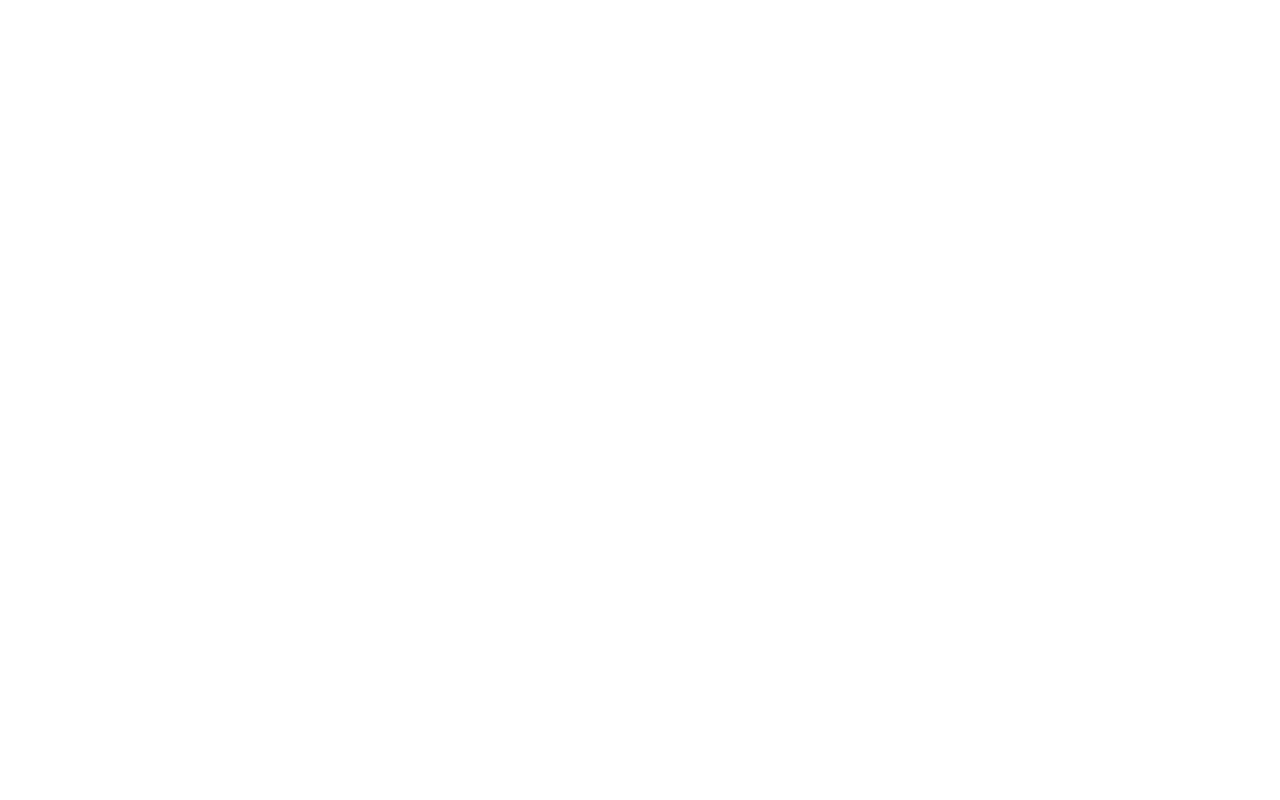
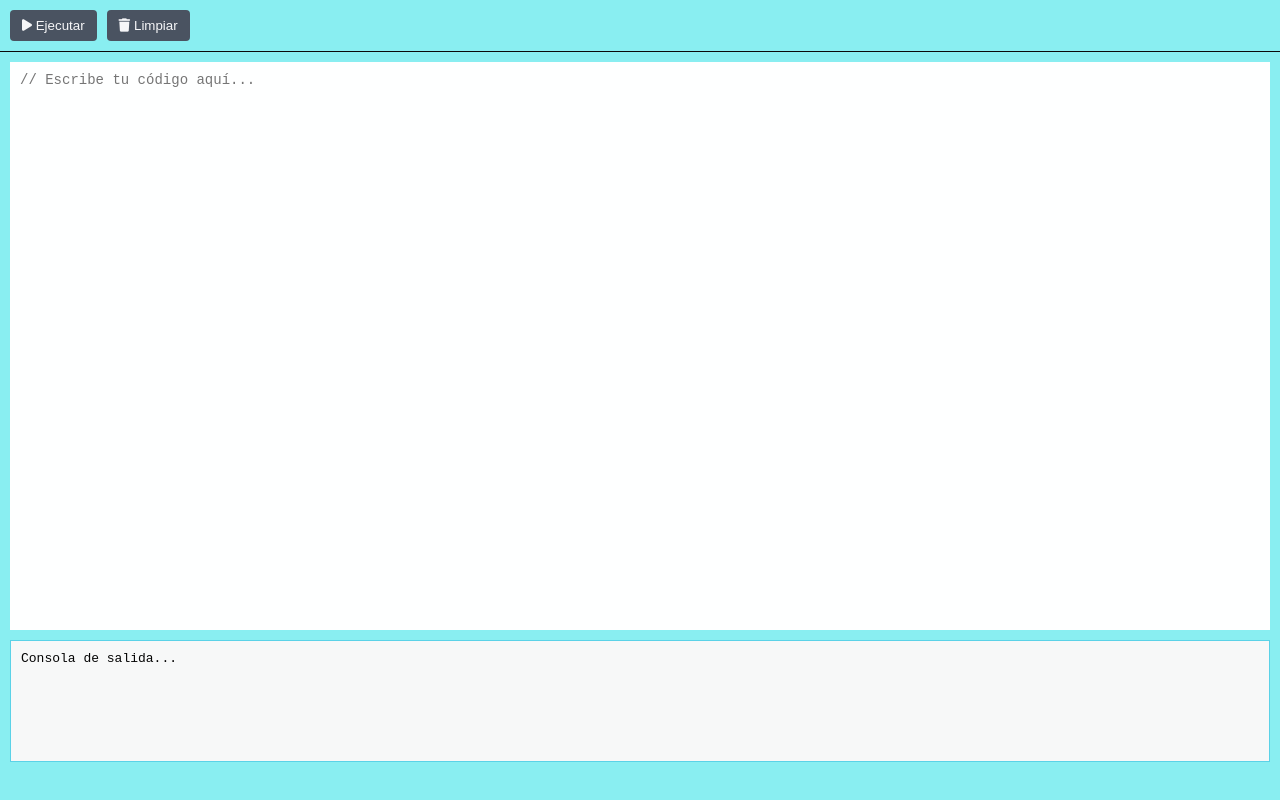
Before and after one commit to mastercelta/Taller-final-compiladores, a website: page compilador-grupoX/frontend/index.html in a window 1280 px wide. Drawn offline with Linux system fonts and the light colour scheme.

Commit message:
cargue de compilador interfaz web

```diff
--- a/compilador-grupoX/frontend/app.js
+++ b/compilador-grupoX/frontend/app.js
@@ -1 +1,15 @@
-// Comunicación entre interfaz y compilador
+
+function ejecutarCodigo() {
+    const code = document.getElementById('code').value;
+
+    if (code.trim() === '') {
+    document.getElementById('output').textContent = 'No hay código para ejecutar.';
+    } else {
+    document.getElementById('output').textContent = 'Ejecutando código...\n' + code;
+    }
+}
+
+function limpiarCodigo(){
+    document.getElementById("code").value="";
+    document.getElementById("output").innerHTML="Consola de salida...";
+}
--- a/compilador-grupoX/frontend/index.html
+++ b/compilador-grupoX/frontend/index.html
@@ -1 +1,25 @@
 <!-- Página principal -->
+<!DOCTYPE html>
+<html lang="es">
+<head>
+    <meta charset="UTF-8" />
+    <meta name="viewport" content="width=device-width, initial-scale=1.0"/>
+    <title>Compilador</title>
+    <link rel="stylesheet" href="styles.css" />
+    <link rel="stylesheet" href="https://cdnjs.cloudflare.com/ajax/libs/font-awesome/6.5.0/css/all.min.css">
+
+</head>
+<body>
+    <div class="toolbar">
+        <button onclick="ejecutarCodigo()"><i class="fas fa-play"></i> Ejecutar</button>
+        <button onclick="limpiarCodigo()"><i class="fas fa-trash"></i> Limpiar</button>
+    </div>
+
+    <div class="editor">
+    <textarea id="code" placeholder="// Escribe tu código aquí..."></textarea>
+    <div class="output" id="output">Consola de salida...</div>
+    </div>
+
+    <script src="app.js"></script>
+</body>
+</html>
--- a/compilador-grupoX/frontend/styles.css
+++ b/compilador-grupoX/frontend/styles.css
@@ -1 +1,51 @@
 /* Estilos */
+body {
+    margin: 0;
+    font-family: Arial, sans-serif;
+    background-color: #89eef1;
+    color: #050505;
+}
+.toolbar {
+    background-color: #89eef1;
+    padding: 10px;
+    display: flex;
+    gap: 10px;
+    border-bottom: 1px solid #0a0a0a;
+}
+.toolbar button {
+    background-color: #4a5361;
+    color: rgb(246, 246, 248);
+    border: none;
+    padding: 8px 12px;
+    cursor: pointer;
+    border-radius: 4px;
+}
+.toolbar button:hover {
+    background-color: #080808;
+}
+.editor {
+    display: flex;
+    flex-direction: column;
+    height: calc(100vh - 100px);
+    padding: 10px;
+}
+#code {
+    flex: 1;
+    background-color: #feffff;
+    color: #030303;
+    font-family: monospace;
+    font-size: 14px;
+    padding: 10px;
+    border: none;
+    resize: none;
+    outline: none;
+}
+.output {
+    background-color: #f7f8f8;
+    padding: 10px;
+    margin-top: 10px;
+    height: 100px;
+    overflow-y: auto;
+    border: 1px solid #5bd2e7;
+    font-family: monospace;
+}
```
